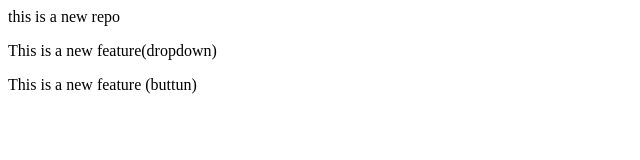
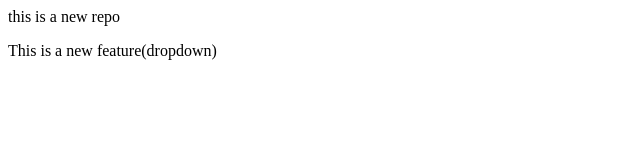
Before and after one commit to ManishKumar4004/localrepo, a plain HTML site: page index.html in a window 1280 px wide. Shown: the whole page, without its empty margins (0-640 px from the left). Drawn offline with Linux system fonts and the light colour scheme.

Commit message:
delete button

```diff
--- a/index.html
+++ b/index.html
@@ -1,3 +1,2 @@
 <p>this is a new repo</p>
 <P>This is a new feature(dropdown)</P>
-<P>This is a new feature (buttun)</P>
```
